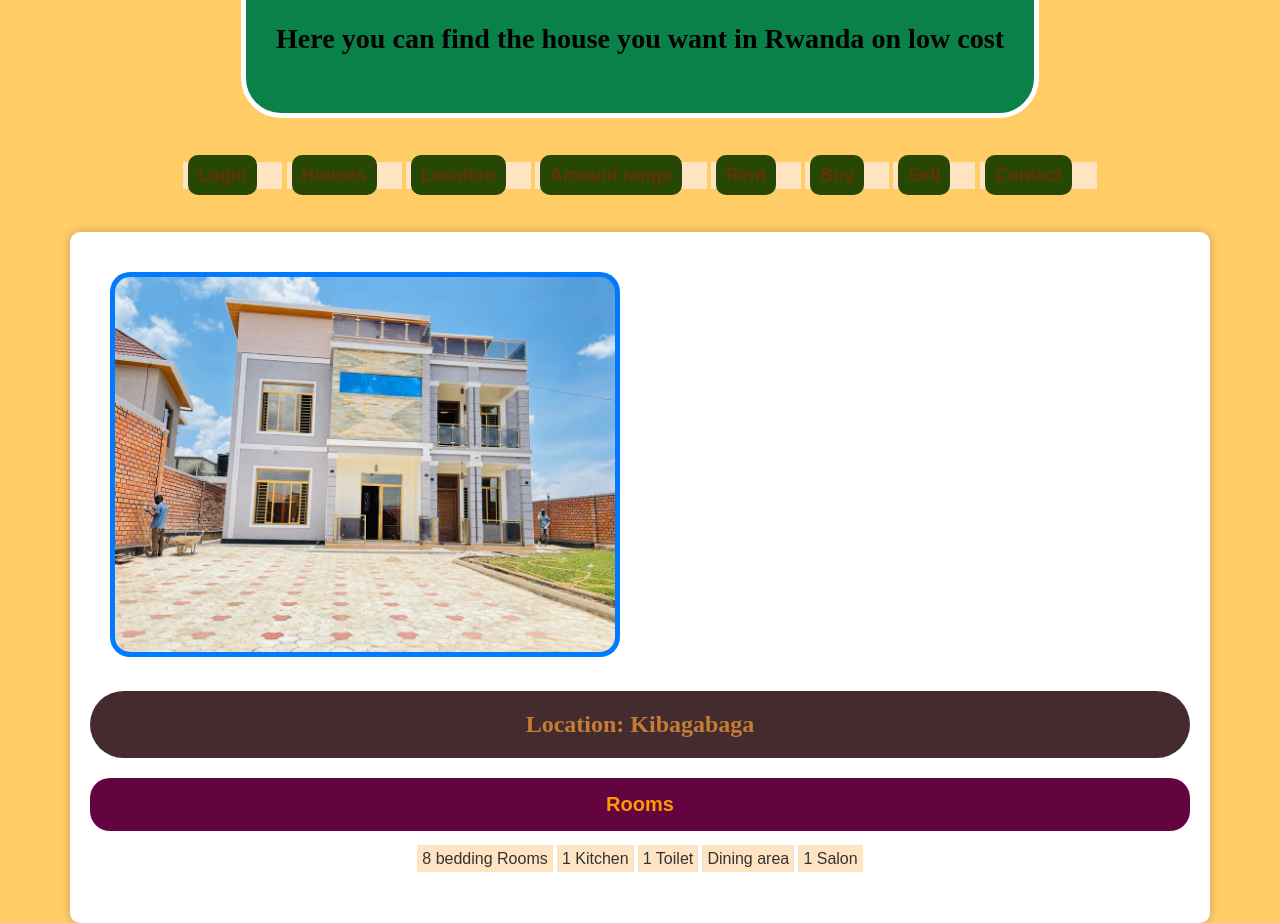
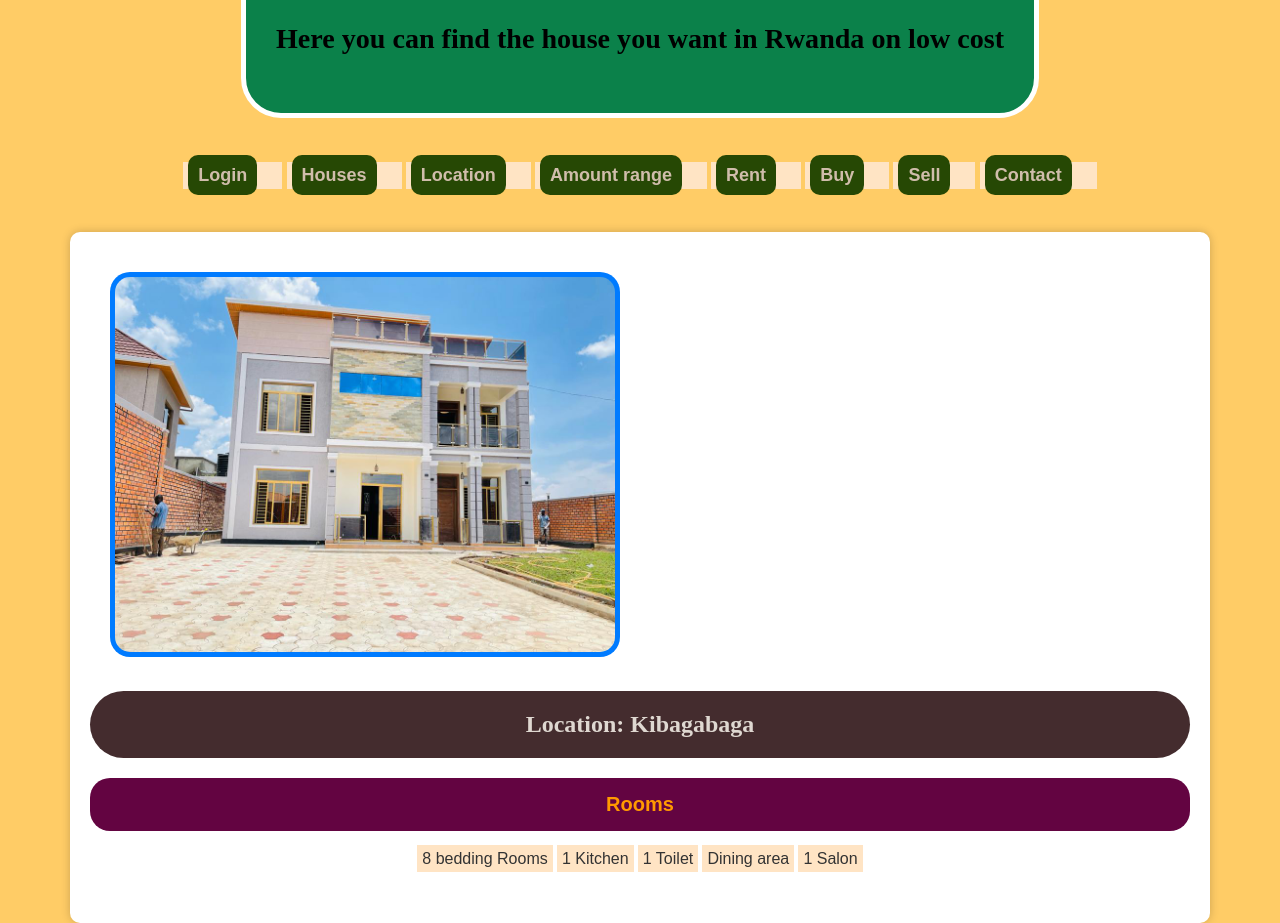
Before and after one commit to Desire-2/My_pro, a website: page index.html in a window 1280 px wide. Shown: the part 89-1012 px from the top of the page. Drawn offline with Linux system fonts and the light colour scheme.

Commit message:
House Hunter

```diff
--- a/index.css
+++ b/index.css
@@ -56,14 +56,14 @@ li {
 
 .main-menu a {
     text-decoration: none;
-    color: #663300;
+    color: #d0bdab;
     font-weight: bold;
     font-size: 18px;
     transition: color 0.3s ease;
 }
 
 .main-menu a:hover {
-    color: #ff9900;
+    color: #eaddc9;
 }
 
 /* Web Content Styles */
@@ -76,7 +76,7 @@ li {
 }
 
 .web h1 {
-    color: #c57c34;
+    color: #dfd8d1;
     font-size: 24px;
     margin-top: 10px;
 }
```
